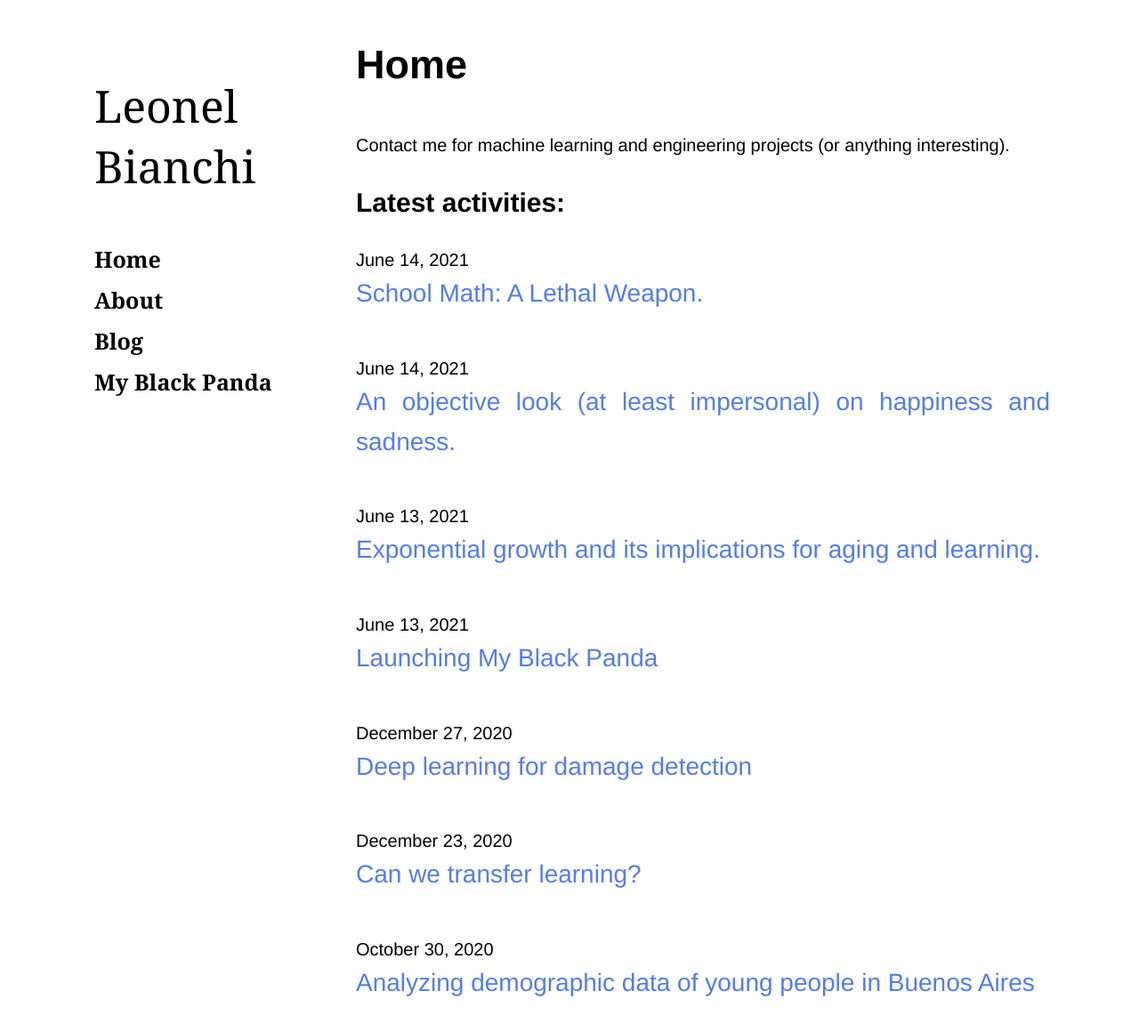
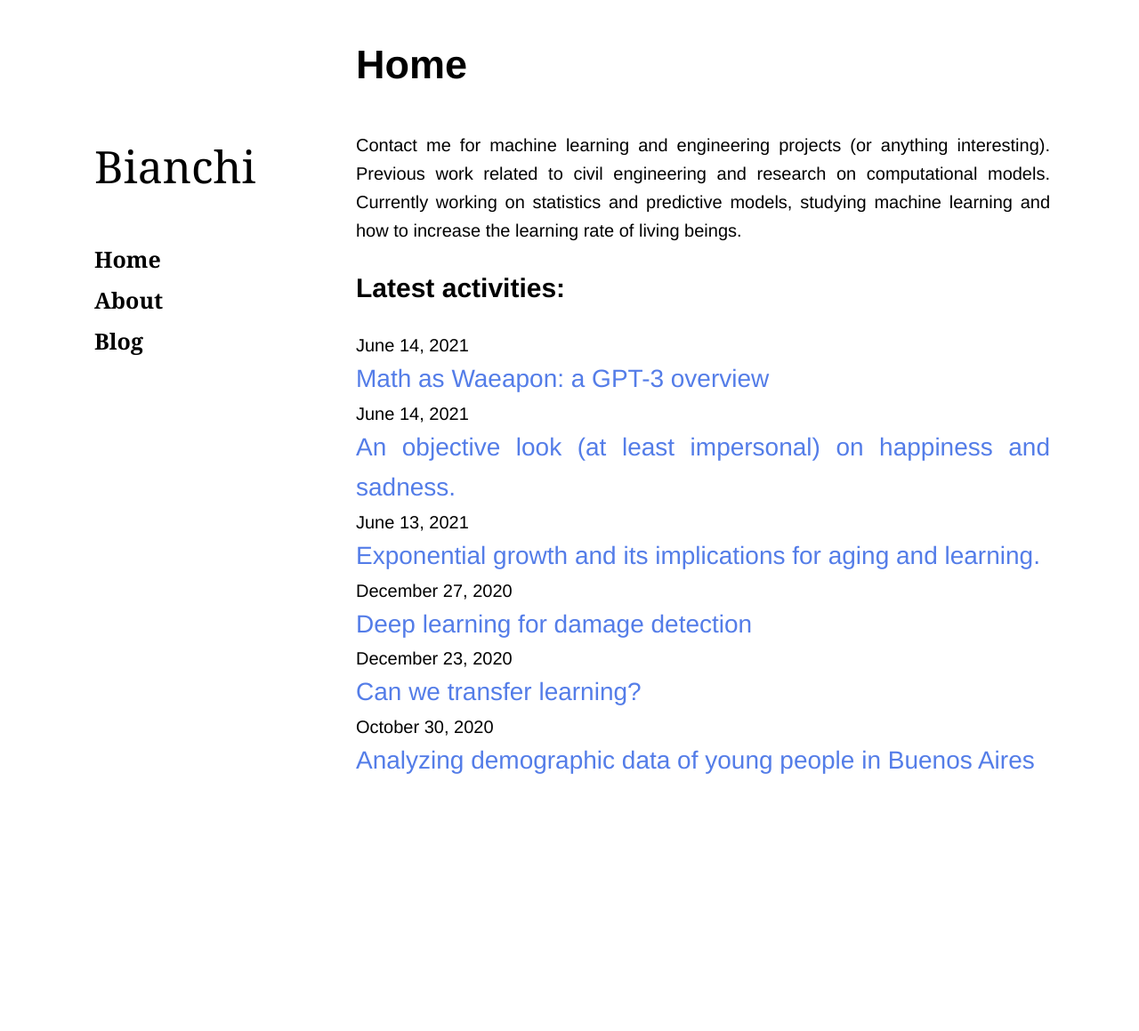
Before and after one commit to leonelBianchi/lebianchi.github.io, a Jekyll site: the page built from index.md, in a window 1280 px wide and 1180 px high. Shown: the top 1159 px of the window at 89% size. Built offline with Jekyll 4.4.1, drawn with Linux system fonts in a browser that asks for light colours.

Commit message:
new style

```diff
--- a/_layouts/default.html
+++ b/_layouts/default.html
@@ -32,7 +32,7 @@
 
         }
         .activeItem{
-            color:blue;
+            color:rgb(2, 2, 107);
         }
         .name{
             padding: 6px 8px 6px 16px;
@@ -96,12 +96,12 @@
 </head>
 <body>
     <div class="sidenav">
-        <h2 class="name">Leonel <br> Bianchi</h2>
+        <h2 class="name"> <br> Bianchi</h2>
         <a href="/index">Home</a>
         <a href="/about">About</a>
         <a href="/blog">Blog</a>
         <!--<a href="/interests">Interests</a>-->
-        <a href="/myblackpanda">My Black Panda</a>
+
 
 
     </div>
--- a/_posts/2021-06-14-school-math-weapon.md
+++ b/_posts/2021-06-14-school-math-weapon.md
@@ -1,9 +1,9 @@
 ---
 layout: post2
-title: "School Math: A Lethal Weapon."
+title: "Math as Waeapon: a GPT-3 overview"
 permalink: /:day/:month/:year/:title
 published: true+
-tags: "pro"
+tags: "writting"
 ---
 <style>
     img {
--- a/index.md
+++ b/index.md
@@ -14,15 +14,15 @@
     }
 </style>
 
-Contact me for machine learning and engineering projects (or anything interesting).
+Contact me for machine learning and engineering projects (or anything interesting). Previous work related to civil engineering and research on computational models. Currently working on statistics and predictive models, studying machine learning and how to increase the learning rate of living beings.
 
 
 ## Latest activities:
 
 <div>
-{% for post in site.posts %}
+{% for post in site.posts limit:20 %}
     <span class="date">{{ post.date | date: "%B %-d, %Y"  }}</span> <br>
-    <a href="{{ post.url }}" style="font-size:28px; text-decoration: none; color:#547DE8">{{ post.title }}<br><br></a>
+    <a href="{{ post.url }}" style="font-size:28px; text-decoration: none; color:#547DE8">{{ post.title }}<br></a>
 {% endfor %}
 </div>
 
```
Also changed, not shown: other parts of _posts/2021-06-14-school-math-weapon.md (+1 -5 lines), _posts/2021-06-13-launching-my-black-panda.md (deleted, +0 -30 lines), _posts/2021-06-13-what-about-exponential-growth.md (+2 -6 lines), _posts/2021-06-14-sadness-and-hapiness.md (+2 -6 lines).
